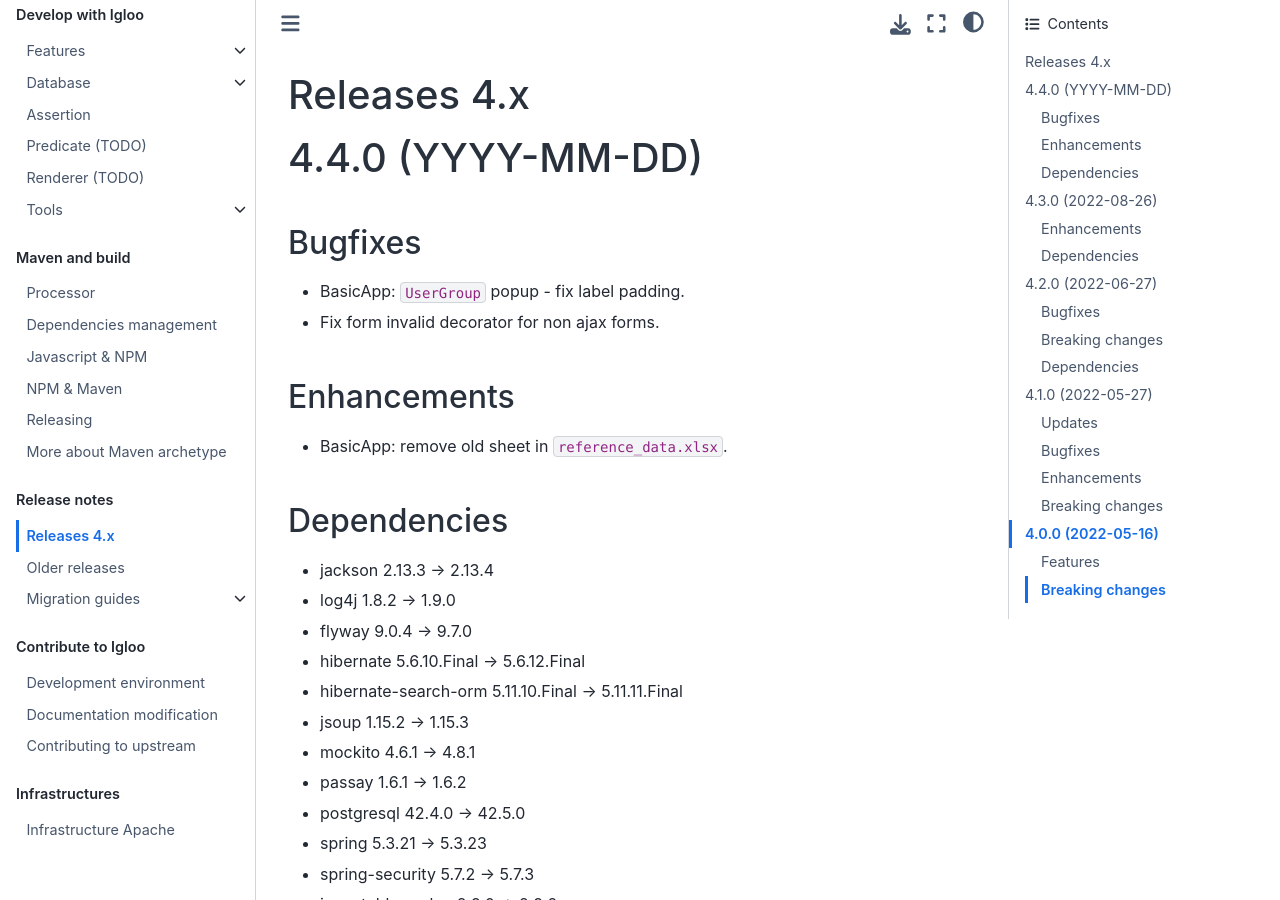
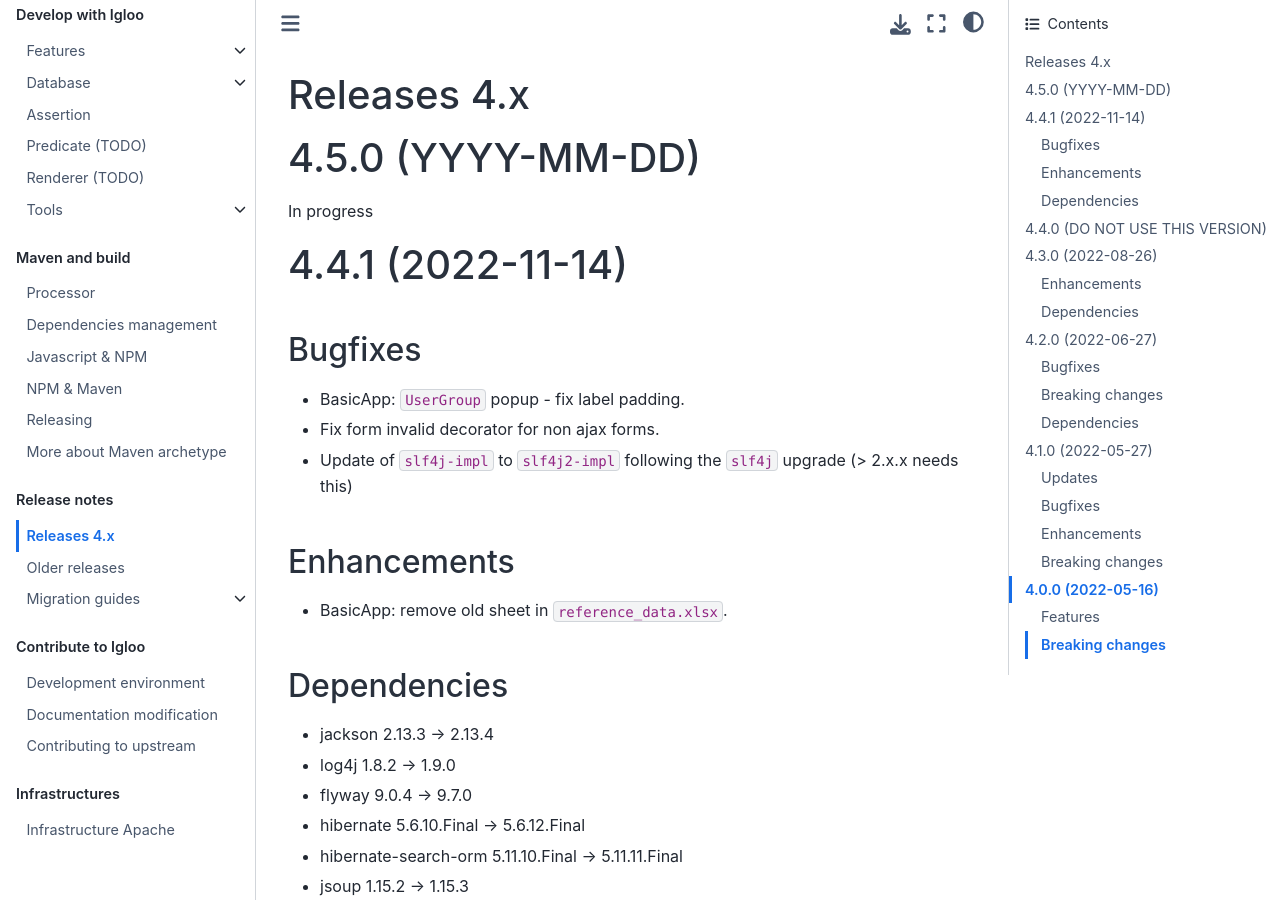
Before and after one commit to igloo-project/igloo-doc, a Sphinx documentation site: the page built from source/release-notes/releases-4.x.md, in a window 1280 px wide and 900 px high. Built offline with Sphinx 7.4.7 and the Sphinx Book theme 1.1.4, drawn with Linux system fonts in a browser that asks for light colours; some of the changed text lies outside the part shown.

Commit message:
release notes 4.4.1

```diff
--- a/source/release-notes/releases-4.x.md
+++ b/source/release-notes/releases-4.x.md
@@ -1,13 +1,21 @@
 # Releases 4.x
 
-(v4.4.0)=
 
-# 4.4.0 (YYYY-MM-DD)
+(v4.5.0)=
+
+# 4.5.0 (YYYY-MM-DD)
+
+In progress
+
+(v4.4.1)=
+
+# 4.4.1 (2022-11-14)
 
 ## Bugfixes
 
 * BasicApp: `UserGroup` popup - fix label padding.
 * Fix form invalid decorator for non ajax forms.
+* Update of `slf4j-impl` to `slf4j2-impl` following the `slf4j` upgrade (> 2.x.x needs this)
 
 ## Enhancements
 
@@ -55,6 +63,10 @@
 * maven-jar-plugin 3.2.2 -> 3.3.0
 * versions-maven-plugin 2.11.0 -> 2.13.0
 * exec-maven-plugin 2.11.0 -> 3.1.0
+
+(v4.4.0)=
+
+# 4.4.0 (DO NOT USE THIS VERSION)
 
 (v4.3.0)=
 
```
